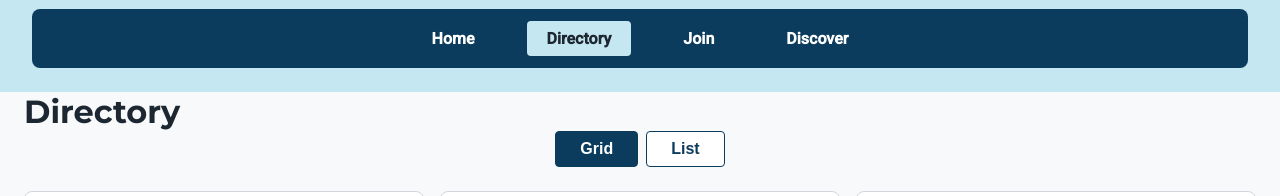
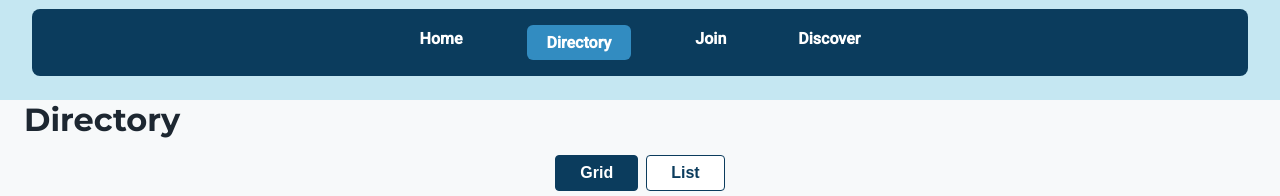
Before and after one commit to MelNekoMan/wdd231, a plain HTML site: page chamber/directory.html in a window 1280 px wide. Shown: the part 77-273 px from the top of the page. Drawn offline with Linux system fonts and the light colour scheme.

Commit message:
Fixing minimal things about a.active (Contrast issue found)

```diff
--- a/chamber/styles/styles-large.css
+++ b/chamber/styles/styles-large.css
@@ -39,9 +39,11 @@
   }
 
   nav li a.active, nav li a:hover {
-    background-color: var(--accent-color);
-    color: var(--text-color);
-  }
+    background-color: var(--secondary-color);
+    color: var(--card-background);
+    margin: 0.25rem 0.75rem;
+    border-radius: 6px;
+}
 
   .hero {
     width: 100%;
--- a/chamber/styles/styles.css
+++ b/chamber/styles/styles.css
@@ -55,8 +55,8 @@ header {
 }
 
 #hamburger-menu {
-  background: none;
-  border: none;
+  background: var(--card-background);
+  border: 1px solid var(--border-color);
   color: var(--primary-color);
   font-size: 1.5rem;
   cursor: pointer;
@@ -64,6 +64,13 @@ header {
   position: absolute;
   top: 1rem;
   right: 1rem;
+  border-radius: 5px;
+  box-shadow: 0 2px 5px rgba(0, 0, 0, 0.1);
+  transition: background-color 0.3s ease, transform 0.2s ease;
+}
+
+#hamburger-menu:hover {
+  background-color: var(--accent-color);
 }
 
 #hamburger-menu::before {
@@ -108,8 +115,10 @@ nav li a {
 
 nav li a.active,
 nav li a:hover {
-  background-color: var(--accent-color);
-  color: var(--text-color);
+  background-color: var(--secondary-color);
+  color: var(--card-background);
+  margin: 0.25rem 0.75rem;
+  border-radius: 6px;
 }
 
 main {
@@ -128,6 +137,7 @@ main h2 {
   justify-content: center;
   gap: 0.5rem;
   margin-bottom: 1.5rem;
+  margin-top: 1rem;
 }
 
 .view-toggle button {
```
